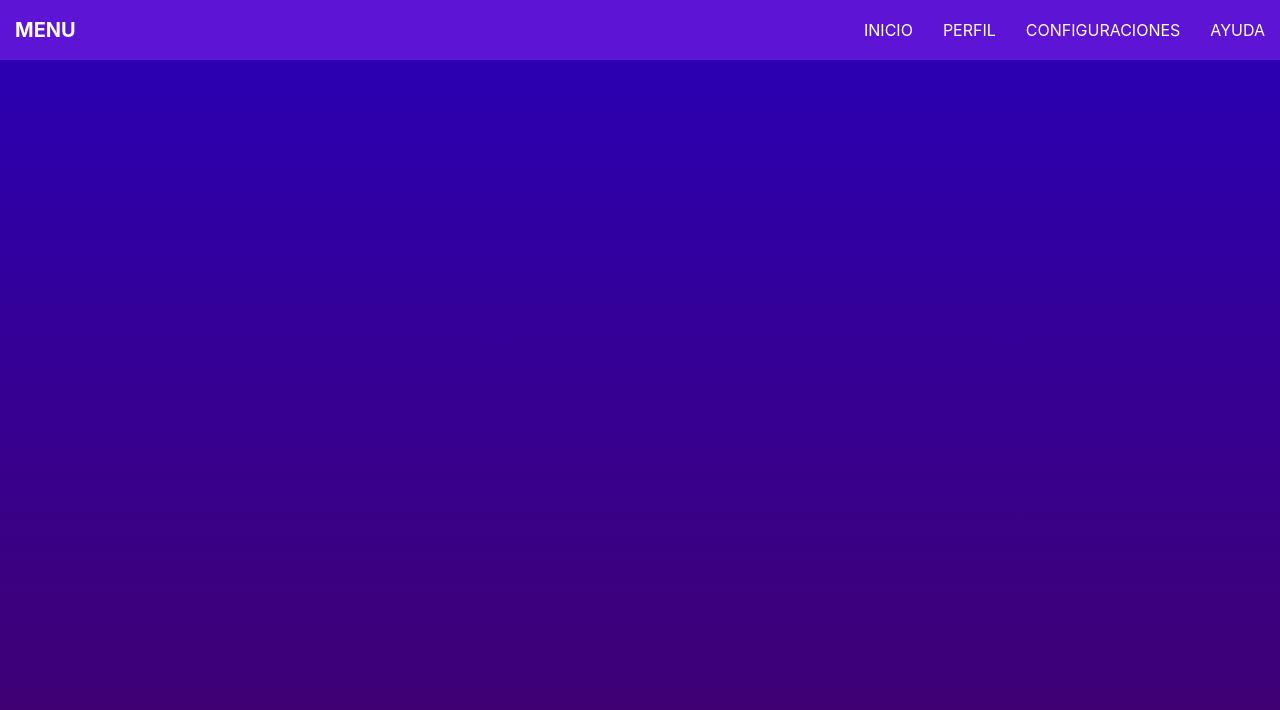
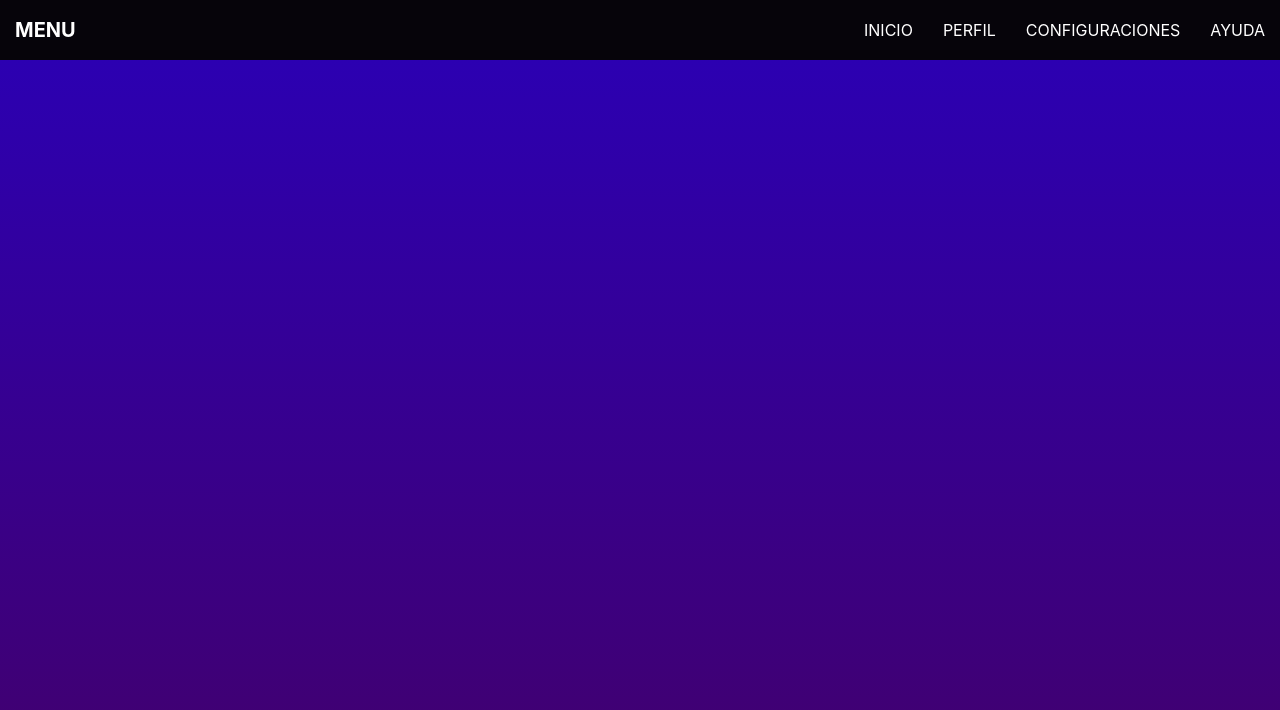
Before and after one commit to Myriamp18/Proyecto-Primer-Parcial, a React (Create React App) app: page / in a window 1280 px wide. Shown: the top 710 px of the page. Built offline with nearby package versions, Linux system fonts and the light colour scheme.

Commit message:
Update Menu.css

```diff
--- a/src/components/Menu.css
+++ b/src/components/Menu.css
@@ -1,5 +1,5 @@
 .navbar{
-    background: #5e14d4;
+    background: #06040a;
     height: 60px;
     display: flex;
     justify-content: space-between;
@@ -30,7 +30,7 @@
     position: absolute;
     top:60px;
     left: 0;
-    background: rgb(192, 96, 233);
+    background: rgb(40, 39, 41);
     display: flex;
     flex-direction: column;
     width: 100%;
@@ -67,7 +67,7 @@
     display: none;
    }
 
-   .nav_items.open > span:nth-child(3){
+   .nav_toggle.open > span:nth-child(3){
     transform: rotate(-45deg) translate(-5px, 1px);
    }
 }
```
